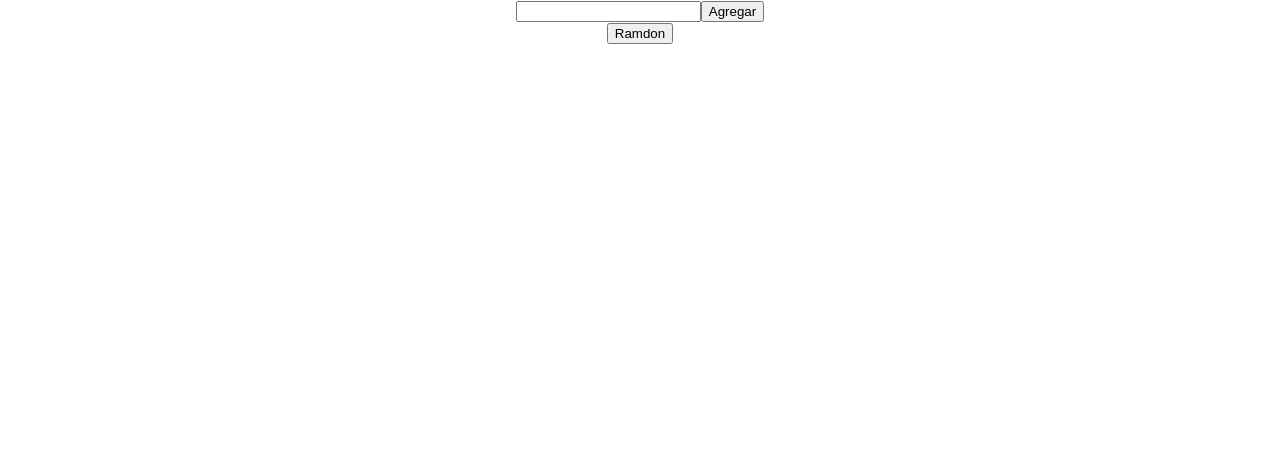
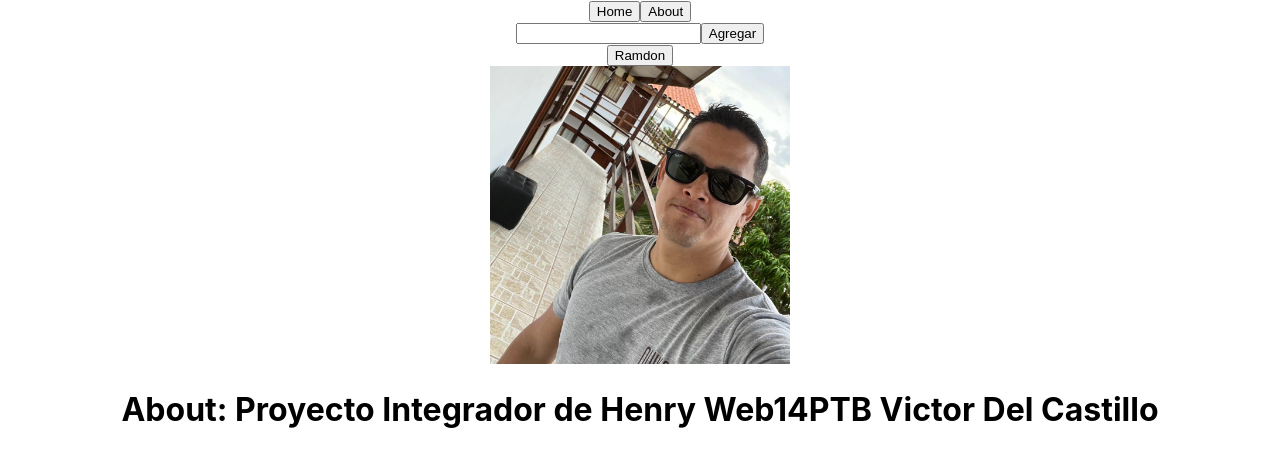
Before and after one commit to VDelCastilloH/Rick_And_Morty, a React (Create React App) app: page /about in a window 1280 px wide. Shown: the top 466 px of the page. Built offline with nearby package versions, Linux system fonts and the light colour scheme.

Commit message:
Homework 09-React-Routing 1° parte Proy Integrador

```diff
--- a/package.json
+++ b/package.json
@@ -9,6 +9,7 @@
     "axios": "^1.4.0",
     "react": "^18.2.0",
     "react-dom": "^18.2.0",
+    "react-router-dom": "^6.14.2",
     "react-scripts": "5.0.1",
     "web-vitals": "^2.1.4"
   },
--- a/src/App.css
+++ b/src/App.css
@@ -1,3 +1,7 @@
 .App {
    text-align: center;
 }
+
+.imagenAutor{
+  width: 300px;
+}
--- a/src/App.js
+++ b/src/App.js
@@ -3,6 +3,9 @@ import Nav from "./components/Nav";
 import { useState } from 'react';
 import Cards from './components/Cards.jsx';
 import axios from 'axios';
+import {Routes,Route} from 'react-router-dom';
+import About from './components/About';
+import Detail from './components/Detail';
 //import React from 'react';
 //import Card from './components/Card.jsx';
 //import SearchBar from './components/SearchBar.jsx';
@@ -35,7 +38,11 @@ function App() {
    return (
       <div className='App'>
          <Nav onSearch = {onSearch}/>
-         <Cards characters={characters} onClose = {onClose} />
+         <Routes>
+            <Route path='/home' element={<Cards characters={characters} onClose = {onClose}/>}/>
+            <Route path='/about' element={<About/>}/>
+            <Route path='/detail/:id' element={<Detail/>}/>
+         </Routes>
       </div>
    );
 }
--- /dev/null
+++ b/src/components/About.jsx
@@ -0,0 +1,13 @@
+import React from "react";
+import VT from "../img/VT.jpeg";
+
+function About(){
+    return(
+        <div>
+            <img className="imagenAutor" src={VT} alt="Imagen Victor Del Castillo"/>
+            <h1>About: Proyecto Integrador de Henry Web14PTB Victor Del Castillo</h1>
+        </div>
+    );
+}
+
+export default About;
--- a/src/components/Card.jsx
+++ b/src/components/Card.jsx
@@ -1,8 +1,15 @@
+import { Link, useParams } from "react-router-dom";
+
 export default function Card(props) {
+
+   const {id} = useParams();
+
    return (
       <div>
          <button onClick={()=> props.onClose(props.id)}>X</button>
+         <Link to={`/detail/${id}`}>
          <h2>{props.name}</h2>
+         </Link>
          <h2>{props.status}</h2>
          <h2>{props.species}</h2>
          <h2>{props.gender}</h2>
--- /dev/null
+++ b/src/components/Detail.jsx
@@ -0,0 +1,40 @@
+import React from "react";
+import axios from "axios";
+import { useParams } from "react-router-dom";
+import { useState, useEffect } from "react";
+
+
+function Detail(){
+
+    const {id} = useParams();
+    const [character,setCharacter] = useState({});
+
+    useEffect(() => {
+        axios(`https://rickandmortyapi.com/api/character/${id}`)
+        .then(({ data }) => {
+            if (data.name) {
+                setCharacter(data);
+            } else {
+                window.alert('No hay personajes con ese ID');
+             }
+          });
+          return setCharacter({});
+       }, [id]);
+
+    return(
+        <div>
+            {character.name && (
+            <>
+                <h1>{character.name}</h1>
+                <h2>STATUS | {character.status}</h2>
+                <h2>SPECIE | {character.species}</h2>
+                <h2>GENDER | {character.gender}</h2>
+                <h2>ORIGIN | {character.origin.name}</h2>
+                <img src={character.image} alt="imagen del personaje"/>
+            </>
+            )}
+        </div>
+    );
+}
+
+export default Detail;
--- a/src/components/Nav.jsx
+++ b/src/components/Nav.jsx
@@ -1,5 +1,6 @@
 import React from "react";
 import SearchBar from "./SearchBar";
+import { Link } from "react-router-dom";
 
 function Nav(props){
 
@@ -11,6 +12,12 @@ function Nav(props){
 
     return (
         <div>
+            <Link to='/home'>
+                <button>Home</button>
+            </Link>
+            <Link to='/about'>
+                <button>About</button>
+            </Link>
             <SearchBar onSearch = {props.onSearch}/>
             <button onClick={ramdon}>Ramdon</button>
         </div>
--- a/src/index.js
+++ b/src/index.js
@@ -2,8 +2,11 @@ import React from 'react'
 import ReactDOM from 'react-dom'
 import './index.css'
 import App from './App'
+import {BrowserRouter} from 'react-router-dom';
 
 ReactDOM.render(
-  <App />,
+  <BrowserRouter>
+    <App />
+  </BrowserRouter>,
   document.getElementById('root')
 )
```
Also changed, not shown: src/img/VT.jpeg (added), 1 other file (tests, documents, lock files or other folders).
